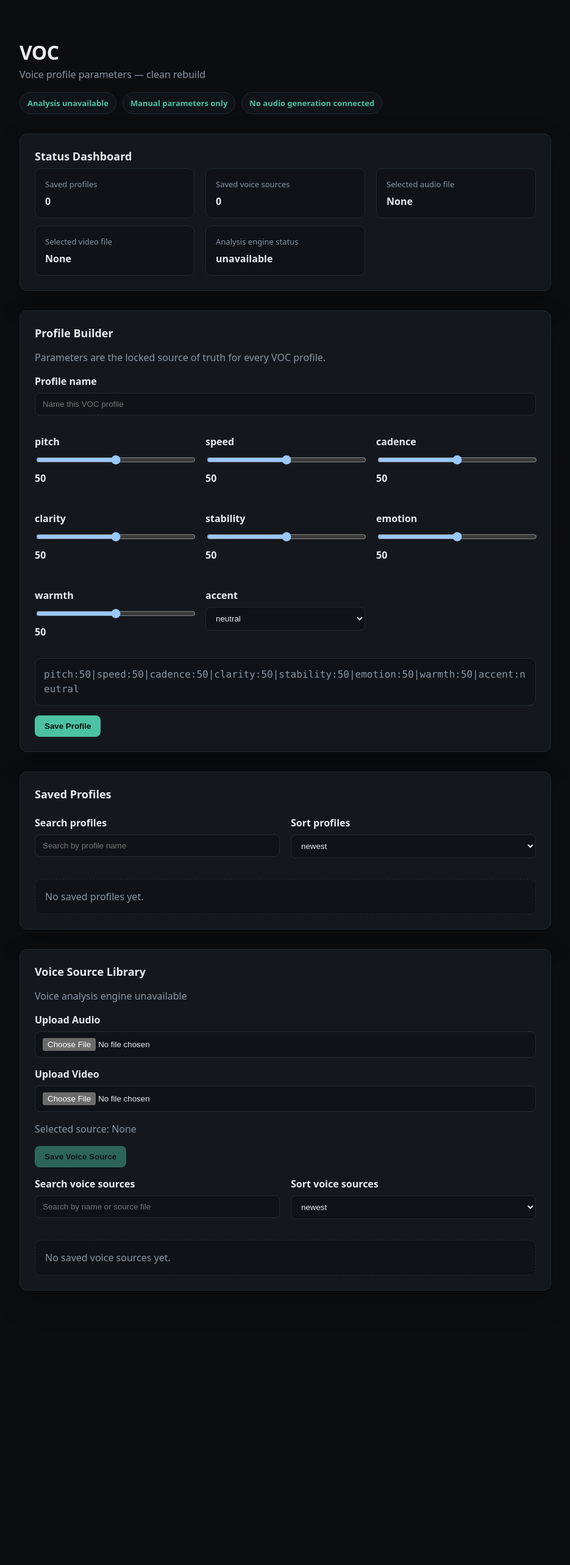
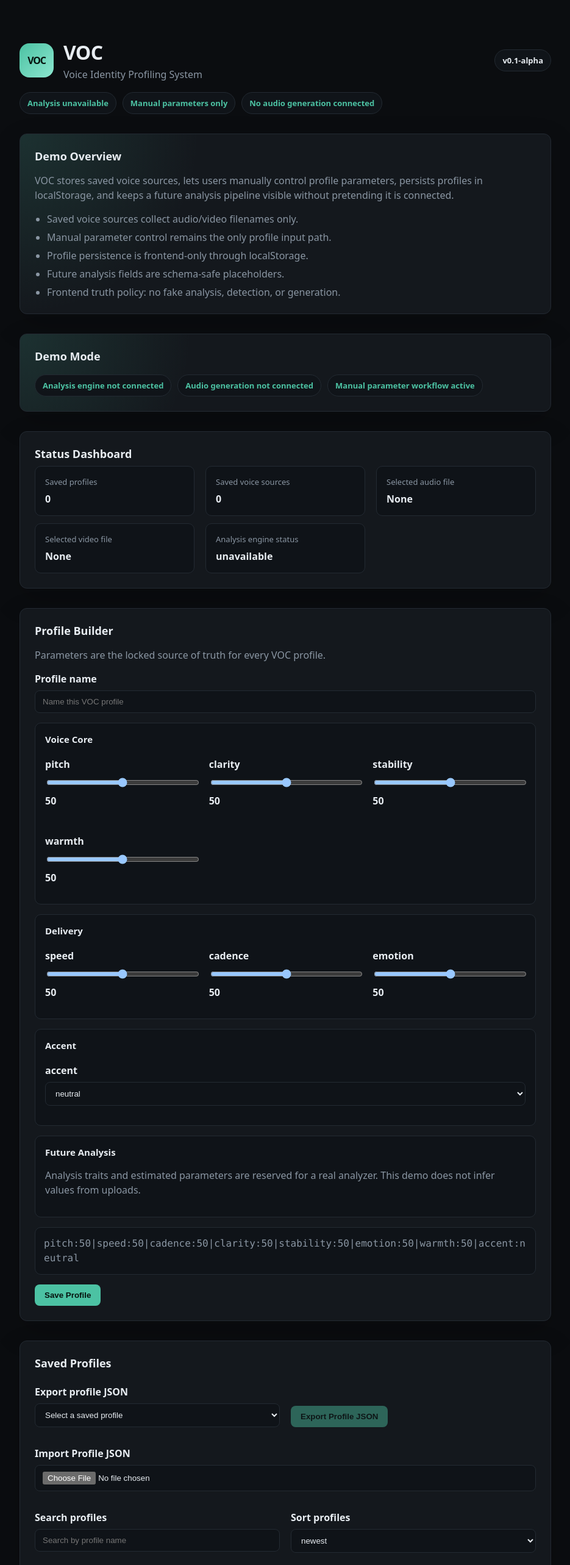
Before and after one commit to waraujobrand-ui/VOC, a React (Vite) app: page / in a window 1280 px wide. Shown: the top 2566 px of the page at 61% size, without its empty margins (172-1107 px from the left). Before the commit the page ends 2180 px from the top, so only its background shows below. Built offline with nearby package versions, Linux system fonts and the light colour scheme.

Commit message:
VOC demo ready pass 1

```diff
--- a/src/App.jsx
+++ b/src/App.jsx
@@ -37,6 +37,21 @@ const DEFAULT_PARAMETERS = {
   accent: 'neutral',
 };
 
+const PARAMETER_GROUPS = [
+  {
+    title: 'Voice Core',
+    keys: ['pitch', 'clarity', 'stability', 'warmth'],
+  },
+  {
+    title: 'Delivery',
+    keys: ['speed', 'cadence', 'emotion'],
+  },
+  {
+    title: 'Accent',
+    keys: ['accent'],
+  },
+];
+
 function sortByMode(items, sortMode) {
   const sortedItems = [...items];
 
@@ -65,6 +80,20 @@ function createParametersSummary(parameters) {
   return LOCKED_PARAMETERS.map(
     (key) => `${key}: ${parameters[key] ?? DEFAULT_PARAMETERS[key]}`,
   ).join(', ');
+}
+
+function isValidImportedProfile(profile) {
+  const requiredFields = ['id', 'name', 'parameters', 'created_at', 'updated_at'];
+
+  return (
+    profile &&
+    typeof profile === 'object' &&
+    requiredFields.every((field) =>
+      Object.prototype.hasOwnProperty.call(profile, field),
+    ) &&
+    typeof profile.parameters === 'object' &&
+    profile.parameters !== null
+  );
 }
 
 function loadSavedProfiles() {
@@ -126,6 +155,8 @@ export default function App() {
   const [voiceSearch, setVoiceSearch] = useState('');
   const [voiceSortMode, setVoiceSortMode] = useState('newest');
   const [copiedProfileId, setCopiedProfileId] = useState(null);
+  const [selectedExportProfileId, setSelectedExportProfileId] = useState('');
+  const [importStatus, setImportStatus] = useState('');
 
   const filteredProfiles = sortByMode(
     savedProfiles.filter((profile) =>
@@ -145,6 +176,10 @@ export default function App() {
     }),
     voiceSortMode,
   );
+
+  const selectedExportProfile =
+    savedProfiles.find((profile) => profile.id === selectedExportProfileId) ||
+    null;
 
   useEffect(() => {
     localStorage.setItem(STORAGE_KEY, JSON.stringify(savedProfiles));
@@ -337,17 +372,101 @@ export default function App() {
     }, 1800);
   }
 
+  function exportSelectedProfile() {
+    if (!selectedExportProfile) {
+      return;
+    }
+
+    const json = JSON.stringify(selectedExportProfile, null, 2);
+    const blob = new Blob([json], { type: 'application/json' });
+    const url = URL.createObjectURL(blob);
+    const link = document.createElement('a');
+
+    link.href = url;
+    link.download = `${selectedExportProfile.name || 'voc-profile'}.json`;
+    document.body.appendChild(link);
+    link.click();
+    document.body.removeChild(link);
+    URL.revokeObjectURL(url);
+  }
+
+  function importProfileJson(event) {
+    const file = event.target.files?.[0];
+
+    if (!file) {
+      return;
+    }
+
+    const reader = new FileReader();
+
+    reader.onload = () => {
+      try {
+        const importedProfile = JSON.parse(reader.result);
+
+        if (!isValidImportedProfile(importedProfile)) {
+          setImportStatus('Invalid profile JSON: missing required fields.');
+          return;
+        }
+
+        setSavedProfiles((current) => [importedProfile, ...current]);
+        setImportStatus(`Imported profile: ${importedProfile.name}`);
+      } catch {
+        setImportStatus('Invalid profile JSON: parse failed.');
+      }
+    };
+
+    reader.onerror = () => {
+      setImportStatus('Invalid profile JSON: file read failed.');
+    };
+
+    reader.readAsText(file);
+    event.target.value = '';
+  }
+
   return (
     <main className="voc-app">
       <header className="voc-header">
+        <div className="voc-brand">
+          <div className="voc-logo" aria-label="VOC logo">
+            VOC
+          </div>
+          <div>
             <h1>VOC</h1>
-        <p className="voc-tagline">Voice profile parameters — clean rebuild</p>
+            <p className="voc-tagline">Voice Identity Profiling System</p>
+          </div>
+          <span className="voc-version">v0.1-alpha</span>
+        </div>
         <div className="voc-badge-row">
           <span className="voc-badge">Analysis unavailable</span>
           <span className="voc-badge">Manual parameters only</span>
           <span className="voc-badge">No audio generation connected</span>
         </div>
       </header>
+
+      <section className="voc-card voc-landing-panel">
+        <h2>Demo Overview</h2>
+        <p>
+          VOC stores saved voice sources, lets users manually control profile
+          parameters, persists profiles in localStorage, and keeps a future
+          analysis pipeline visible without pretending it is connected.
+        </p>
+        <ul className="voc-feature-list">
+          <li>Saved voice sources collect audio/video filenames only.</li>
+          <li>Manual parameter control remains the only profile input path.</li>
+          <li>Profile persistence is frontend-only through localStorage.</li>
+          <li>Future analysis fields are schema-safe placeholders.</li>
+          <li>Frontend truth policy: no fake analysis, detection, or generation.</li>
+        </ul>
+      </section>
+
+      <section className="voc-card voc-demo-panel">
+        <h2>Demo Mode</h2>
+        <div className="voc-badge-row">
+          <span className="voc-badge">Analysis engine not connected</span>
+          <span className="voc-badge">Audio generation not connected</span>
+          <span className="voc-badge">Manual parameter workflow active</span>
+        </div>
+      </section>
 
       <section className="voc-card">
         <h2>Status Dashboard</h2>
@@ -389,14 +508,20 @@ export default function App() {
           />
         </label>
 
+        <div className="voc-parameter-groups">
+          {PARAMETER_GROUPS.map((group) => (
+            <div key={group.title} className="voc-parameter-group">
+              <h3>{group.title}</h3>
               <div className="voc-parameter-grid">
-          {LOCKED_PARAMETERS.map((key) => (
+                {group.keys.map((key) => (
                   <label key={key} className="voc-field">
                     <span>{key}</span>
                     {key === 'accent' ? (
                       <select
                         value={parameters.accent}
-                  onChange={(event) => updateParameter(key, event.target.value)}
+                        onChange={(event) =>
+                          updateParameter(key, event.target.value)
+                        }
                       >
                         {ACCENT_OPTIONS.map((accent) => (
                           <option key={accent} value={accent}>
@@ -421,6 +546,17 @@ export default function App() {
                   </label>
                 ))}
               </div>
+            </div>
+          ))}
+
+          <div className="voc-parameter-group">
+            <h3>Future Analysis</h3>
+            <p>
+              Analysis traits and estimated parameters are reserved for a real
+              analyzer. This demo does not infer values from uploads.
+            </p>
+          </div>
+        </div>
 
         <p className="voc-string">{createVocString(parameters)}</p>
 
@@ -443,6 +579,44 @@ export default function App() {
 
       <section className="voc-card">
         <h2>Saved Profiles</h2>
+        <div className="voc-controls">
+          <label className="voc-field">
+            Export profile JSON
+            <select
+              value={selectedExportProfileId}
+              onChange={(event) =>
+                setSelectedExportProfileId(event.target.value)
+              }
+            >
+              <option value="">Select a saved profile</option>
+              {savedProfiles.map((profile) => (
+                <option key={profile.id} value={profile.id}>
+                  {profile.name}
+                </option>
+              ))}
+            </select>
+          </label>
+
+          <div className="voc-export-panel">
+            <button
+              type="button"
+              className="voc-button"
+              onClick={exportSelectedProfile}
+              disabled={!selectedExportProfile}
+            >
+              Export Profile JSON
+            </button>
+          </div>
+        </div>
+
+        <label className="voc-field">
+          Import Profile JSON
+          <input type="file" accept=".json,application/json" onChange={importProfileJson} />
+        </label>
+        {importStatus ? (
+          <p className="voc-copy-confirmation">{importStatus}</p>
+        ) : null}
+
         <div className="voc-controls">
           <label className="voc-field">
             Search profiles
--- a/src/styles.css
+++ b/src/styles.css
@@ -37,6 +37,36 @@ body,
   letter-spacing: -0.02em;
 }
 
+.voc-brand {
+  align-items: center;
+  display: grid;
+  gap: 16px;
+  grid-template-columns: auto 1fr auto;
+}
+
+.voc-logo {
+  align-items: center;
+  background: linear-gradient(135deg, var(--accent), #8ce6cf);
+  border-radius: 16px;
+  color: #06120e;
+  display: flex;
+  font-weight: 900;
+  height: 56px;
+  justify-content: center;
+  letter-spacing: -0.08em;
+  width: 56px;
+}
+
+.voc-version {
+  background: #101419;
+  border: 1px solid var(--border);
+  border-radius: 999px;
+  color: var(--text);
+  font-size: 13px;
+  font-weight: 700;
+  padding: 8px 12px;
+}
+
 .voc-tagline {
   margin: 4px 0 0;
   color: var(--muted);
@@ -72,9 +102,29 @@ body,
   font-size: 18px;
 }
 
+.voc-card h3 {
+  font-size: 15px;
+  margin: 0 0 4px;
+}
+
 .voc-card p {
   color: var(--muted);
   line-height: 1.5;
+}
+
+.voc-landing-panel,
+.voc-demo-panel {
+  background:
+    radial-gradient(circle at top left, rgba(76, 194, 163, 0.15), transparent 32%),
+    var(--surface);
+}
+
+.voc-feature-list {
+  color: var(--muted);
+  display: grid;
+  gap: 8px;
+  margin: 16px 0 0;
+  padding-left: 20px;
 }
 
 .voc-field {
@@ -106,6 +156,24 @@ body,
   display: grid;
   grid-template-columns: repeat(auto-fit, minmax(220px, 1fr));
   gap: 12px 18px;
+}
+
+.voc-parameter-groups {
+  display: grid;
+  gap: 16px;
+}
+
+.voc-parameter-group {
+  background: #0f1318;
+  border: 1px solid var(--border);
+  border-radius: 10px;
+  padding: 16px;
+}
+
+.voc-export-panel {
+  align-items: end;
+  display: flex;
+  padding-bottom: 16px;
 }
 
 .voc-status-item {
@@ -204,3 +272,14 @@ body,
   font-weight: 700;
   margin-bottom: 0;
 }
+
+@media (max-width: 640px) {
+  .voc-brand {
+    grid-template-columns: auto 1fr;
+  }
+
+  .voc-version {
+    grid-column: 1 / -1;
+    width: fit-content;
+  }
+}
```
Lines whose indentation alone changed are shown as unchanged.
